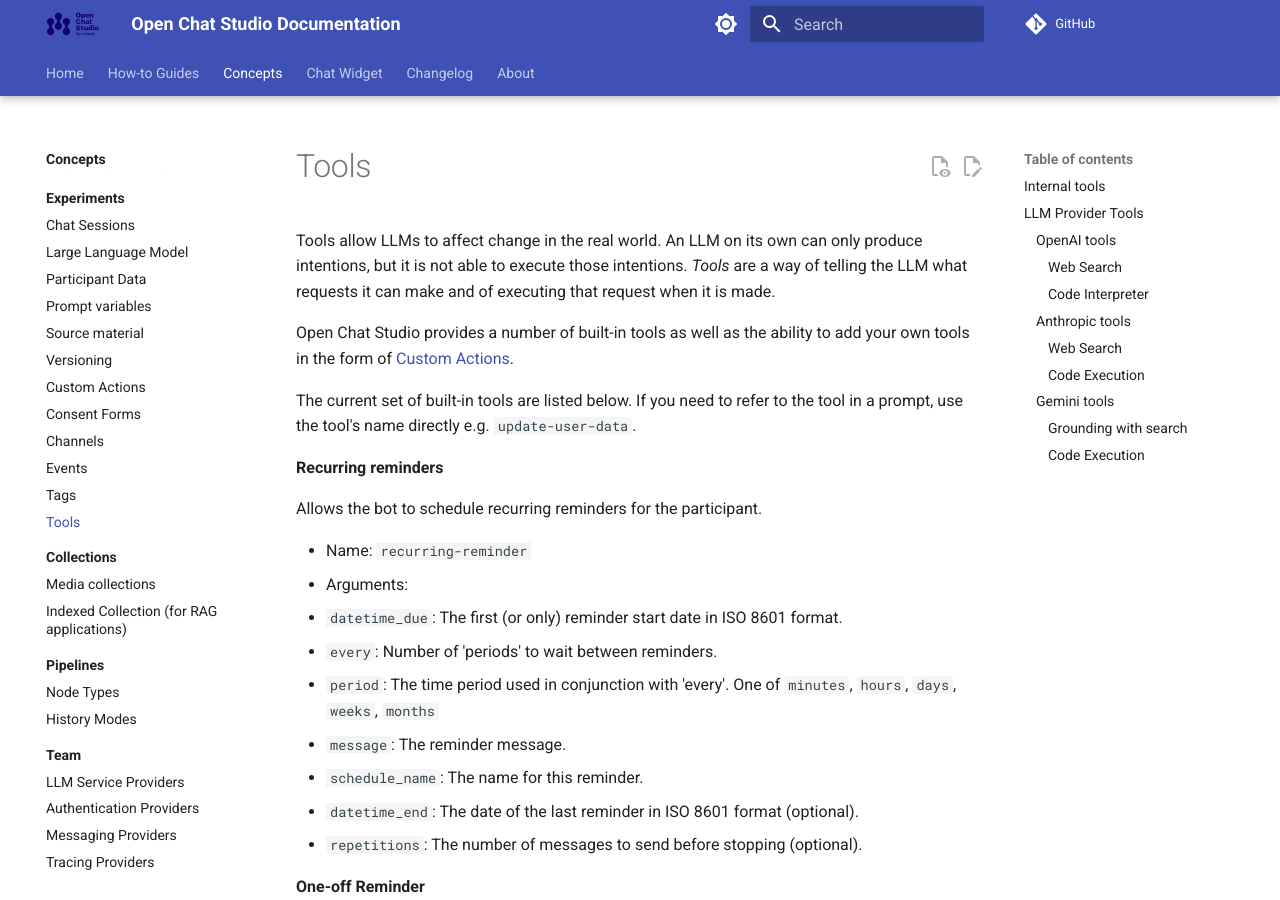
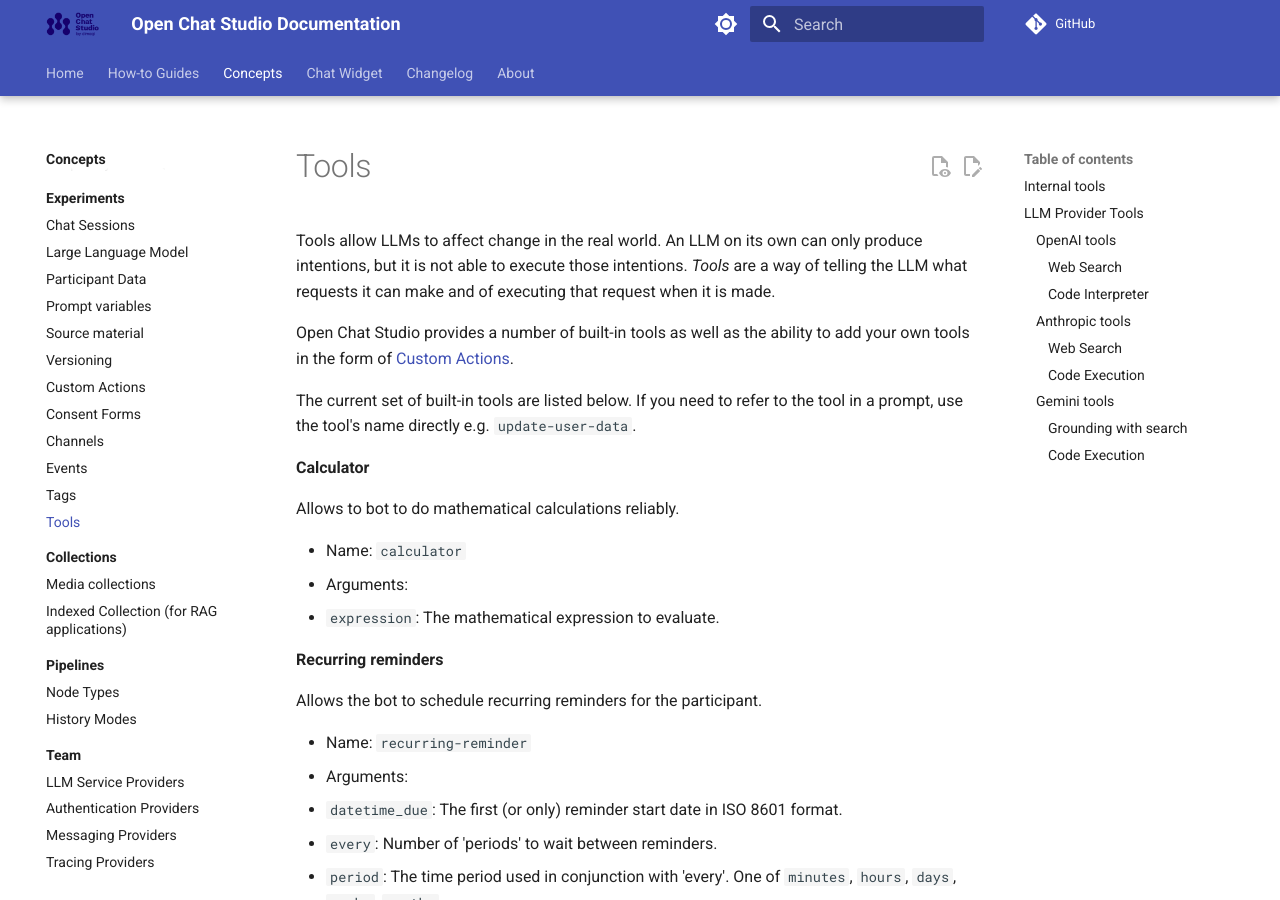
Before and after one commit to dimagi/open-chat-studio-docs, an MkDocs documentation site: the page built from docs/concepts/tools/index.md, in a window 1280 px wide and 900 px high. Built offline with MkDocs 1.6.1 and Material for MkDocs 9.7.7, drawn with Linux system fonts in a browser that asks for light colours; a script that is not in the unit is left out; comment, search, counter and statistics services are not loaded.

Commit message:
add docs for calculator tool

```diff
--- a/docs/concepts/tools/index.md
+++ b/docs/concepts/tools/index.md
@@ -5,6 +5,14 @@
 Open Chat Studio provides a number of built-in tools as well as the ability to add your own tools in the form of [Custom Actions](../custom_actions.md).
 
 The current set of built-in tools are listed below. If you need to refer to the tool in a prompt, use the tool's name directly e.g. `update-user-data`.
+
+**Calculator**
+
+Allows to bot to do mathematical calculations reliably.
+
+* Name: `calculator`
+* Arguments:
+  * `expression`: The mathematical expression to evaluate.
 
 **Recurring reminders**
 
```
